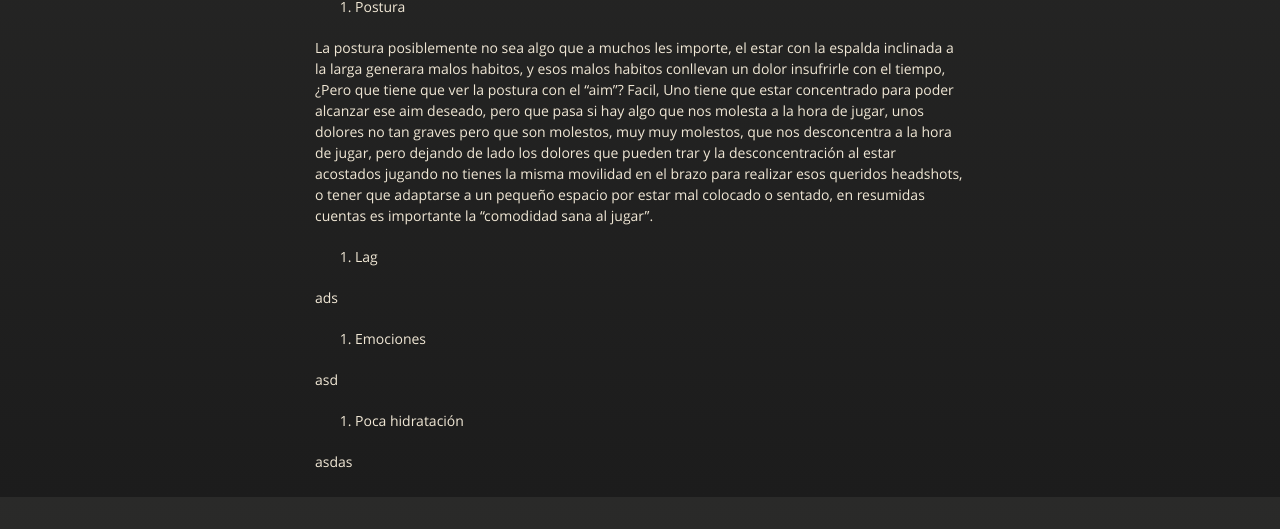
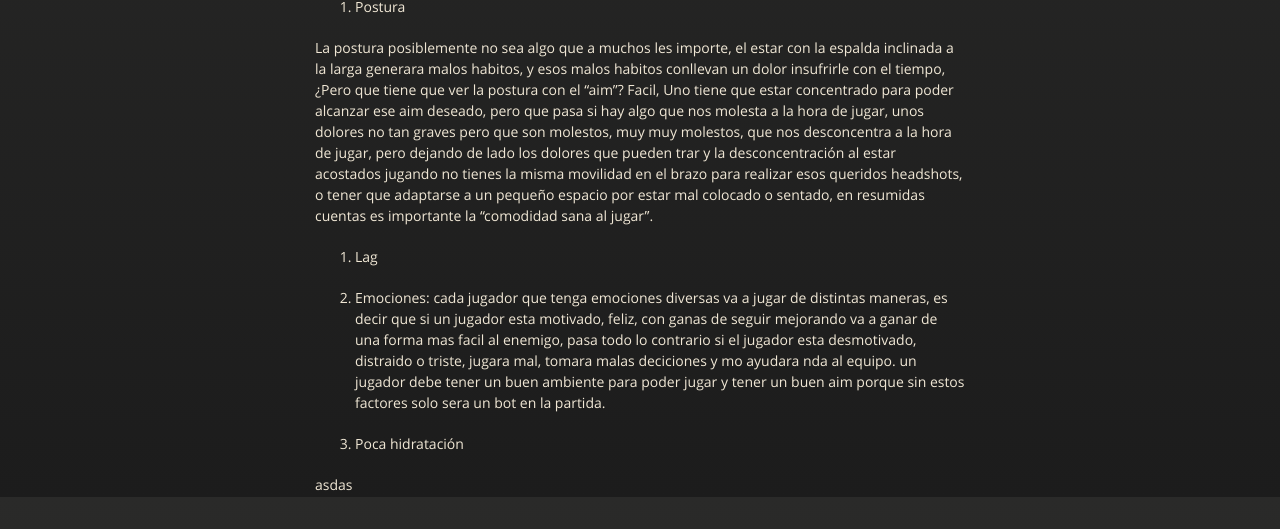
Before and after one commit to zetheer/cs-go-aim, a Jekyll site: the page built from index.md, in a window 1280 px wide and 900 px high, scrolled down 1908 px, cut to the strip 295-824 px from the top of the window. Built offline with Jekyll 4.4.1, drawn with Linux system fonts in a browser that asks for light colours; our own code applies the rules of GitHub Pages for plain Markdown files; the repository's description, which GitHub fills in, is left out.

Commit message:
Update index.md

```diff
--- a/index.md
+++ b/index.md
@@ -52,12 +52,10 @@ Meta = **Tener buen aim**
 
 3. Lag
 
-ads
 
 
-4. Emociones
+4. Emociones: cada jugador que tenga emociones diversas va a jugar de distintas maneras, es decir que si un jugador esta motivado, feliz, con ganas de seguir mejorando va a ganar de una forma mas facil al enemigo, pasa todo lo contrario si el jugador esta desmotivado, distraido o triste, jugara mal, tomara malas deciciones y mo ayudara nda al equipo. un jugador debe tener un buen ambiente para poder jugar y tener un buen aim porque sin estos factores solo sera un bot en la partida.
 
-asd
 
 5. Poca hidratación
 
```
